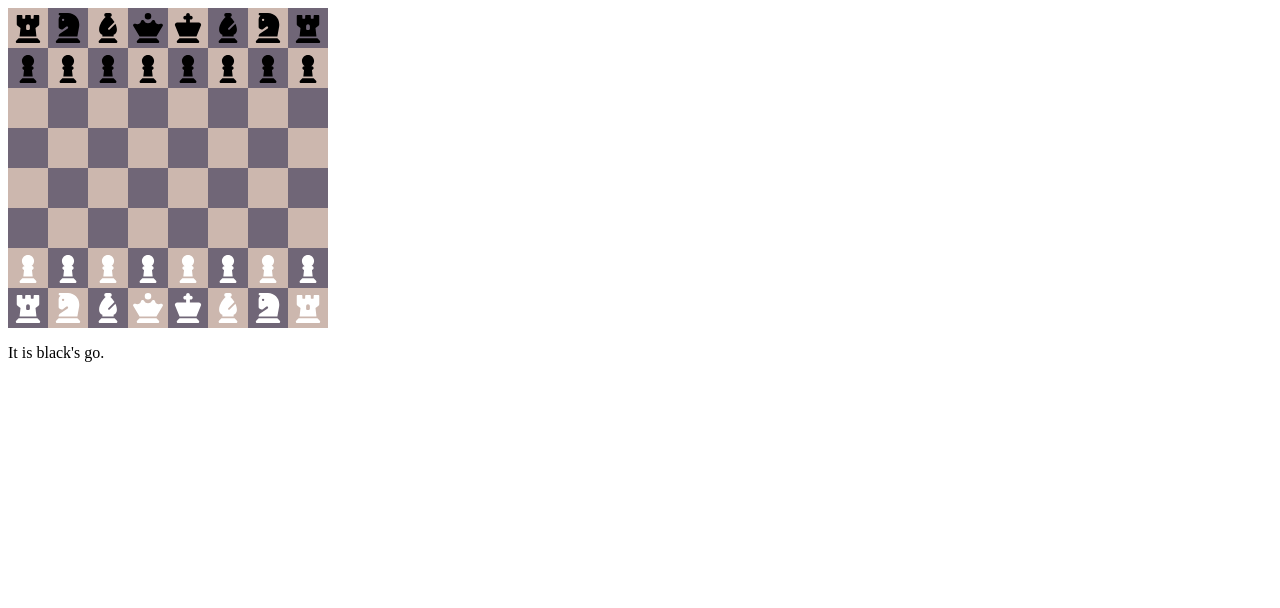
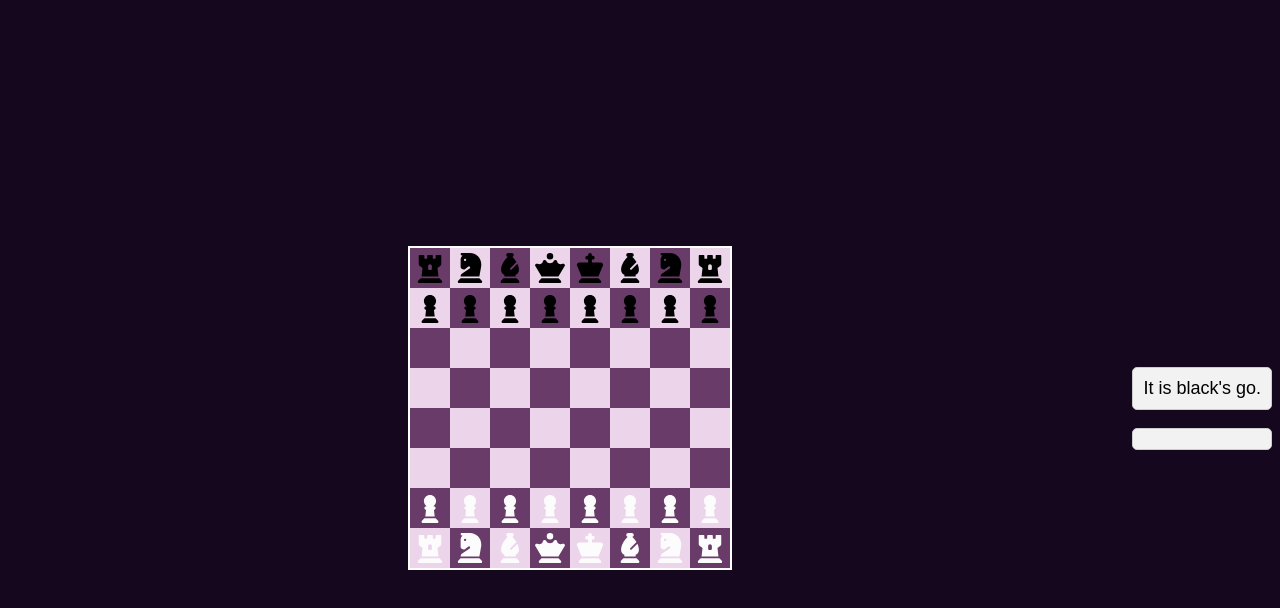
Before and after one commit to savi-ugale/JS-chess, a plain HTML site: page index.html in a window 1280 px wide. Drawn offline with Linux system fonts and the light colour scheme.

Commit message:
changed css

```diff
--- a/app.js
+++ b/app.js
@@ -71,32 +71,32 @@ function dragover(e) {
 function dragDrop(e) {
     e.stopPropagation()
     console.log('e.target', e.target)
-    const correctGo = draggedElement.firstChild.classList.contains(playerGo)
-    const taken = e.target.classList.contains('piece')
-    const valid = checkIfValid(e.target)
-    const opponentGo = playerGo === 'white' ? 'black' : 'white'
-    const takenByOpponent = e.target.firstChild?.classList.contains(opponentGo)
+    const correctGo = draggedElement.firstChild.classList.contains(playerGo);
+    const taken = e.target.classList.contains('piece');
+    const valid = checkIfValid(e.target);
+    const opponentGo = playerGo === 'white' ? 'black' : 'white';
+    const takenByOpponent = e.target.firstChild?.classList.contains(opponentGo);
 
     if (correctGo) {
         //must check this first
         if  (takenByOpponent && valid) {
-             e.target.parentNode.append(draggedElement)
-             e.target.remove()
-             checkForWin()
-             changePlayer()
-             return
+             e.target.parentNode.append(draggedElement);
+             e.target.remove();
+             checkForWin();
+             changePlayer();
+             return;
          }
         //then check this
-        if (taken && !takenByOpponent) {
-            infoDisplay.textContent = "you cannot go here!"
-            setTimeout(() =>  infoDisplay.textContent = "", 2000)
-            return
+        else if (taken && !takenByOpponent) {
+            infoDisplay.textContent = "you cannot go here!";
+            setTimeout(() =>  infoDisplay.textContent = "", 2000);
+            return;
         }
-        if (valid) {
-            e.target.append(draggedElement)
-            checkForWin()
-            changePlayer()
-            return
+        else if (valid) {
+            e.target.append(draggedElement);
+            checkForWin();
+            changePlayer();
+            return;
         }
     }
 
--- a/index.html
+++ b/index.html
@@ -11,9 +11,14 @@
 
 
 
-    <div id="gameboard"></div>
-<p>It is <span id="player"></span>'s go.</p>
-<p id="info-display"></p>
+    <div id="container">
+        <div id="gameboard"></div>
+        <div id="paragraph-container">
+            <p id="player-paragraph">It is <span id="player"></span>'s go.</p>
+            <p id="info-display"></p>
+        </div>
+    </div>
+
 
 
 
--- a/styles.css
+++ b/styles.css
@@ -1,10 +1,38 @@
+body {
+    background-color: #15081E;
+    background-size: cover;
+    background-repeat: no-repeat;
+    background-attachment: fixed;
+}
+
+#container {
+    display: flex;
+    justify-content: center;
+    align-items: center;
+    height: 100vh;
+}
 #gameboard {
     width: 320px;
     height: 320px;
     display: flex;
     flex-wrap: wrap;
+    margin: 0 auto;
+    justify-content: center;
+    align-items: center;
+    border: 2px solid white;
 
 }
+#player-paragraph,
+#info-display {
+    text-align: center;
+    font-family: Arial, sans-serif;
+    font-size: 18px;
+    background-color: #f2f2f2;
+    padding: 10px;
+    border: 1px solid #ccc;
+    border-radius: 5px;
+}
+
 
 .square {
     height: 40px;
@@ -20,6 +48,7 @@
     z-index: -5;
 }
 
+
 path {
     position: relative;
     z-index: -10;
@@ -29,13 +58,16 @@ path {
     position: relative;
     z-index: 10;
 }
+.square:hover svg {
+    transform: scale(1.1);
+}
 
 .dark {
-    background-color: rgb(112, 102, 119);
+    background-color: #ECD4EA;
 }
 
 .light {
-    background-color: rgb(204, 183, 174);
+    background-color: #693B69;
 }
 
 .black {
@@ -43,5 +75,5 @@ path {
 }
 
 .white {
-    fill: #fff;
+    fill: #FCFCFD;
 }
```
